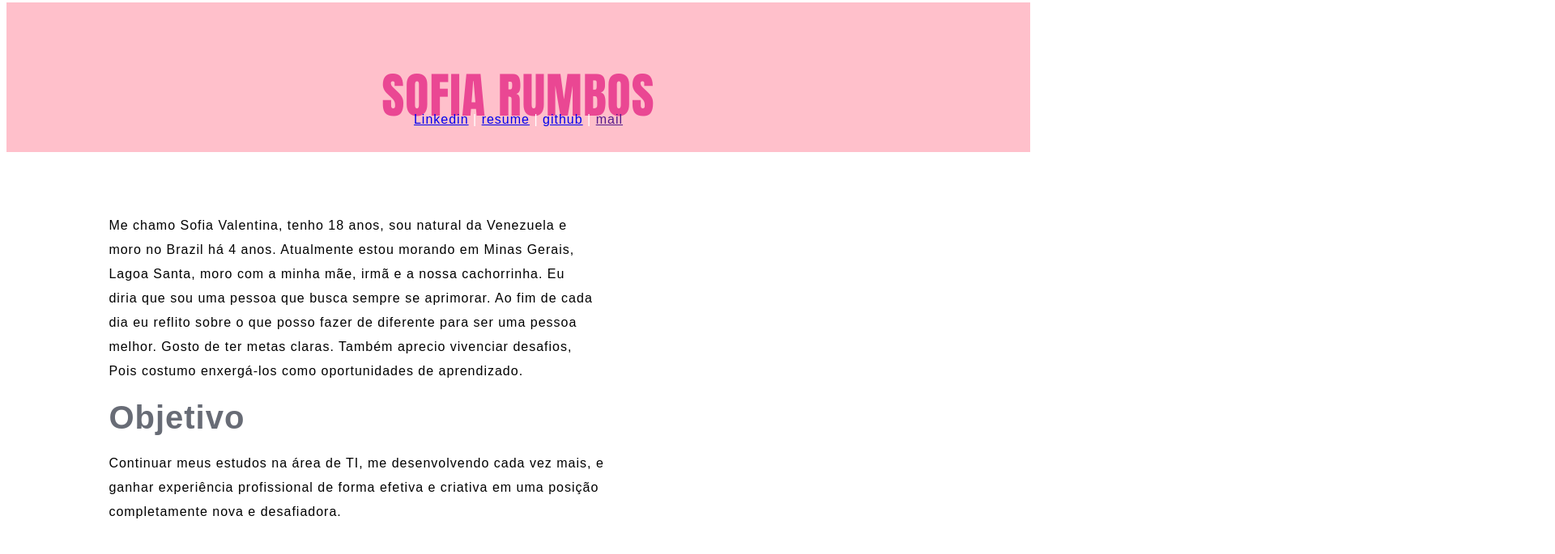
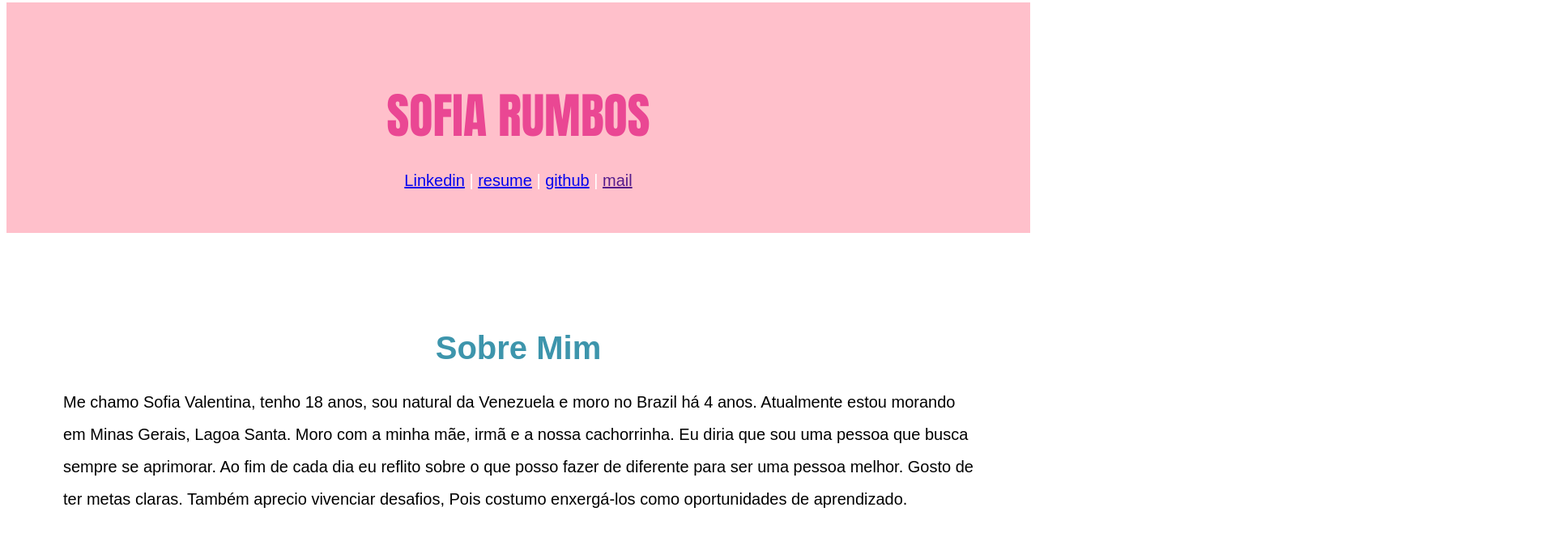
Before and after one commit to Sofia-Valentina/Portfolio-SofiaValentina, a plain HTML site: page Html/index.html in a window 1280 px wide. Shown: the part 5-690 px from the top of the page at 81% size, 1920 px wide, since content can reach past the window. Drawn offline with Linux system fonts and the light colour scheme.

Commit message:
improvement/layout

```diff
--- a/Css/style.css
+++ b/Css/style.css
@@ -1,8 +1,8 @@
 *{
+    font-size: 20px;
     font-family: "Rubik", sans-serif;
-    letter-spacing: 1px;
-    line-height: 30px;
-    background-image: rgba(225, 183, 238, 0.425);
+    letter-spacing: 1,5px;
+    line-height: 40px;
   }
  #intro{
   background-color: pink;
@@ -32,48 +32,26 @@
   margin-top: -60px;
   background-color: transparent;
  }
- .apresentacao1 {
-    position: relative;
-    font-family:'Roboto', sans-serif;
-    font-size: 30px;;
-    left:20%;
-    top: -300%;
+
+.sobremim{
+padding: 70px;
+padding-top: 15px;
 }
 
-  .nome{
-    font-size: 60px;
-
+.objetivos{
+  padding: 70px;
+  padding-top: 20px;
 }
   .Objetivo-titulo,
   .projetos,
-  .Saiba-mais-titulo {
-    color: #686C76;
+  .sobremim-título {
+    color: rgba(12, 123, 151, 0.8);
     font-size: 40px;
-  }
-  .sub_2 {
-    color:#364D58;
+    text-align: center;
   }
 
-  .apresentacao2 {
-    position: relative;
-    width: 600px;
-    height: 400;
-    font-family:'Roboto', sans-serif;
-    font:100;
-    left:10%;
-    top: 150%;
-  }
-
- .objetivo {
-    position: relative;
-    width: 400%;
-    height: 200%;
-    font-family:'Roboto', sans-serif;
-    font:100px;
-    left: 10%;
-    top: 250%;
- }
   .container {
+    padding: 20px;
     position: relative;
     left: 0%;
     top: 0%;
@@ -90,26 +68,6 @@
     box-shadow: 0 1px 2px 0 rgb(0 0 0 / 12%);
     overflow: hidden;
     margin-top: 2%;
-  }
-
-  .container_1 {
-    position: relative;
-    width: 400%;
-    height: 200%;
-    font:100px;
-    left: 10%;
-    top: 150%;
-  }
- .container_{
-background-color: #000608;
-
- }
- .Textarea2 {
-    font-size: 15px;
-    color: aliceblue;
-}
-.col-sm {
-    color: aliceblue;
   }
 
 .box {
@@ -177,3 +135,8 @@ background-color: #000608;
 #submit:hover {
   background-image:linear-gradient(to right, rgba(151, 75, 130, 0.861),rgba(218, 42, 145, 0.929));
 }
+
+.page-footer {
+  background-color: pink;
+  padding-bottom: 25px;
+}
--- a/Html/index.html
+++ b/Html/index.html
@@ -14,6 +14,7 @@
     <div id="intro">
       <div class="container">
         <p class="nome">SOFIA RUMBOS</p>
+        <br>
         <div class="links">
           <a href="https://www.linkedin.com/feed/">Linkedin</a>
           |
@@ -29,18 +30,19 @@
   <!-- intro/ -->
   <br><br>
   <!-- apresentação -->
-  <div class="apresentacao2" id="apresentacao">
+  <div class="sobremim" id="sobremim">
+    <h1 class="sobremim-título">Sobre Mim</h1>
     <p class="textarea"> Me chamo Sofia Valentina, tenho 18 anos, sou natural da Venezuela e moro no Brazil há 4 anos.
-      Atualmente estou morando em Minas Gerais, Lagoa Santa, moro com a minha mãe, irmã e a nossa cachorrinha. Eu diria
+      Atualmente estou morando em Minas Gerais, Lagoa Santa. Moro com a minha mãe, irmã e a nossa cachorrinha. Eu diria
       que sou uma pessoa que busca sempre se aprimorar. Ao fim de cada dia eu reflito sobre o que posso fazer de
       diferente para ser uma pessoa melhor. Gosto de ter metas claras. Também aprecio vivenciar desafios, Pois costumo
       enxergá-los como oportunidades de aprendizado.</p>
   </div>
   <!-- apresentação -->
   <!-- objetivos -->
-  <div class="objetivo" id="objetivo">
+  <div class="objetivos" id="objetivo">
     <h1 class="Objetivo-titulo">Objetivo</h1>
-    <p class="objetivo-Textarea" style="width: 620px;">Continuar meus estudos na área de TI, me desenvolvendo cada vez
+    <p class="objetivo-Textarea">Continuar meus estudos na área de TI, me desenvolvendo cada vez
       mais, e ganhar experiência profissional de forma efetiva e criativa em uma posição completamente nova e
       desafiadora.</p>
   </div>
@@ -52,6 +54,7 @@
     <div class="card_2"></div>
     <div class="card_3"></div>
   </div>
+  <br><br>
   <!-- formulário -->
   <div class="box">
     <form action="">
@@ -89,6 +92,17 @@
     </form>
   </div>
   <!-- formulário -->
+  <!-- rodapé -->
+<footer class="page-footer">
+<div class="container">
+  <ul>
+    <li>
+      <p>dev/ui ux: Sofia-Valentina</p>
+    </li>
+  </ul>
+</div>
+</footer>
+<!-- rodapé -->
 </body>
 
 </html>
```
Lines whose indentation alone changed are shown as unchanged.
